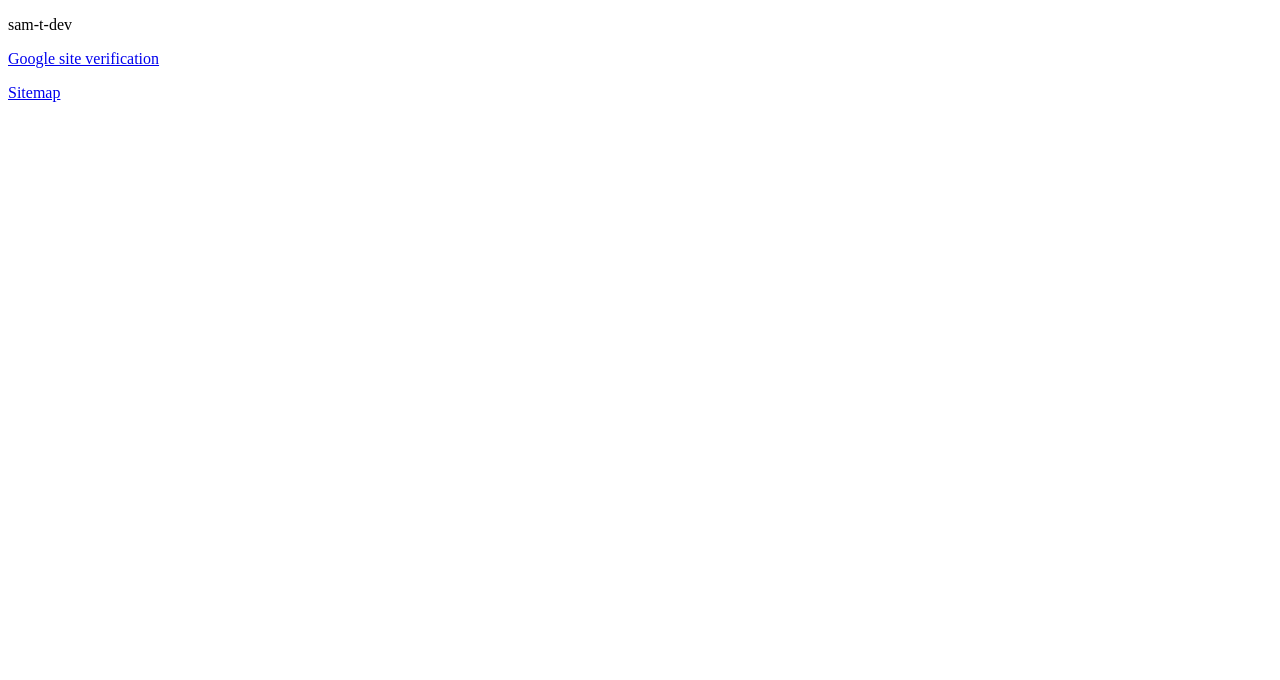
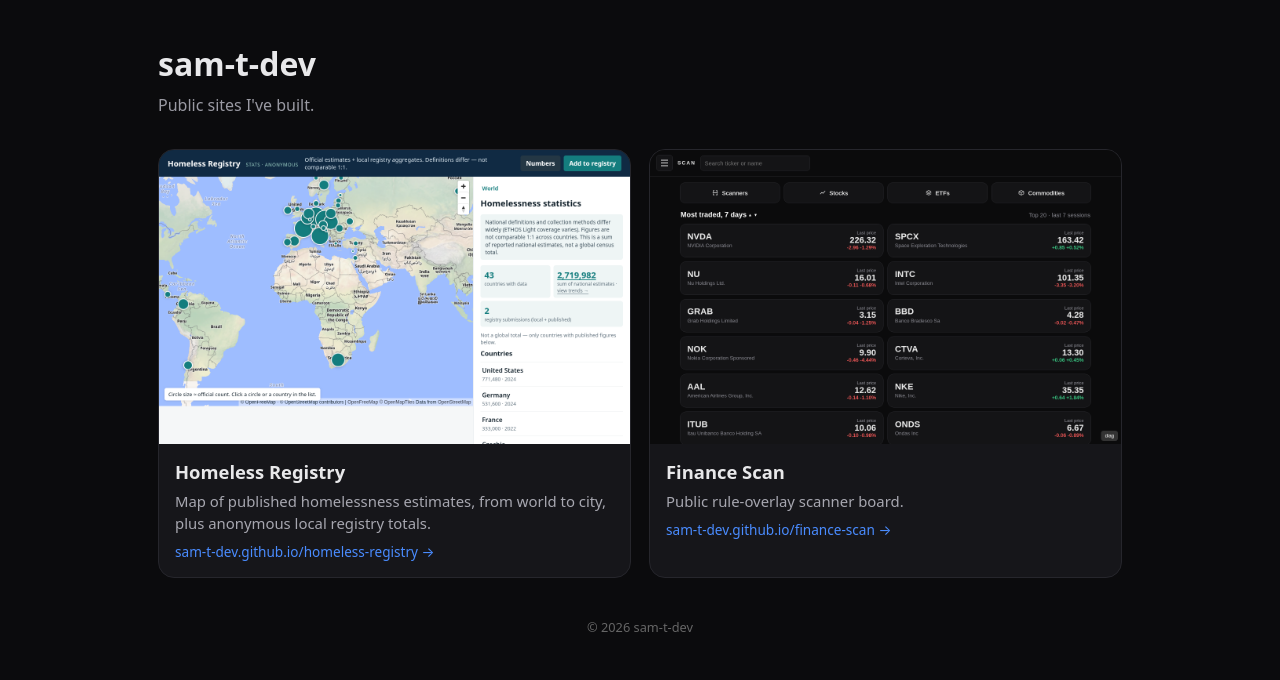
Before and after one commit to sam-t-dev/sam-t-dev.github.io, a plain HTML site: page index.html in a window 1280 px wide. Drawn offline with Linux system fonts and the light colour scheme.

Commit message:
Portfolio page of public sites

```diff
--- a/index.html
+++ b/index.html
@@ -1,14 +1,15 @@
-<!DOCTYPE html>
-<html lang="en">
-<head>
-  <meta charset="UTF-8">
-  <meta name="viewport" content="width=device-width, initial-scale=1.0">
-  <title>sam-t-dev</title>
-  <meta name="google-site-verification" content="google4c3bf5238417661d">
-</head>
-<body>
-  <p>sam-t-dev</p>
-  <p><a href="/google4c3bf5238417661d.html">Google site verification</a></p>
-  <p><a href="/sitemap.xml">Sitemap</a></p>
-</body>
-</html>
+<!doctype html><html lang="en"><head><meta charset="utf-8"><meta name="viewport" content="width=device-width,initial-scale=1">
+<title>sam-t-dev · Portfolio</title><meta name="description" content="Public sites built by sam-t-dev.">
+<meta name="google-site-verification" content="google4c3bf5238417661d">
+<style>
+:root{color-scheme:dark}*{box-sizing:border-box}body{margin:0;background:#0b0b0d;color:#e8e8ea;font:16px/1.5 system-ui,-apple-system,Segoe UI,Roboto,sans-serif}
+main{max-width:1000px;margin:auto;padding:40px 18px}h1{font-size:2rem;margin:0}p.sub{color:#9a9aa3;margin:.3rem 0 2rem}
+.grid{display:grid;gap:18px;grid-template-columns:1fr}@media(min-width:700px){.grid{grid-template-columns:1fr 1fr}}
+a.card{display:block;background:#16161a;border:1px solid #26262c;border-radius:16px;overflow:hidden;color:inherit;text-decoration:none;transition:.2s}
+a.card:hover{border-color:#4a8cff;transform:translateY(-2px)}a.card img{width:100%;aspect-ratio:16/10;object-fit:cover;object-position:top;display:block;background:#222}
+.b{padding:14px 16px}.b h2{margin:0 0 4px;font-size:1.15rem}.b p{margin:0;color:#a7a7b0;font-size:.93rem}.b span{display:block;margin-top:8px;color:#4a8cff;font-size:.85rem}
+footer{color:#666;font-size:.8rem;margin-top:40px;text-align:center}</style></head><body><main>
+<h1>sam-t-dev</h1><p class="sub">Public sites I've built.</p><div class="grid">
+<a class="card" href="https://sam-t-dev.github.io/homeless-registry/"><img src="img/homeless-registry.webp" alt="Homeless Registry screenshot" loading="lazy"><div class="b"><h2>Homeless Registry</h2><p>Map of published homelessness estimates, from world to city, plus anonymous local registry totals.</p><span>sam-t-dev.github.io/homeless-registry →</span></div></a>
+<a class="card" href="https://sam-t-dev.github.io/finance-scan/"><img src="img/finance-scan.webp" alt="Finance Scan screenshot" loading="lazy"><div class="b"><h2>Finance Scan</h2><p>Public rule-overlay scanner board.</p><span>sam-t-dev.github.io/finance-scan →</span></div></a>
+</div><footer>© 2026 sam-t-dev</footer></main></body></html>
--- a/sitemap.xml
+++ b/sitemap.xml
@@ -40,4 +40,9 @@
     <changefreq>yearly</changefreq>
     <priority>0.3</priority>
   </url>
+  <url>
+    <loc>https://sam-t-dev.github.io/finance-scan/</loc>
+    <changefreq>weekly</changefreq>
+    <priority>0.8</priority>
+  </url>
 </urlset>
```
Also changed, not shown: img/finance-scan.webp (added), img/homeless-registry.webp (added).
